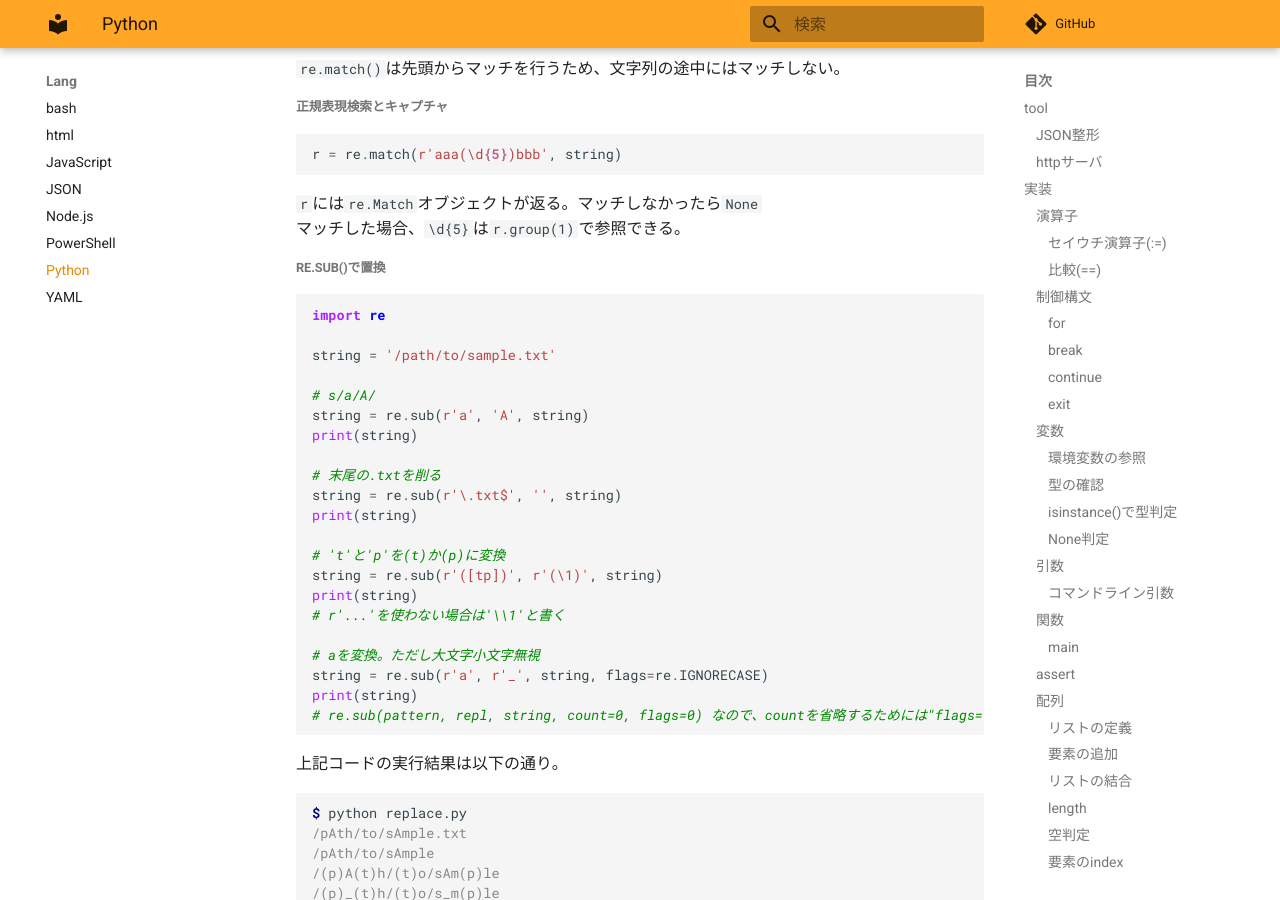
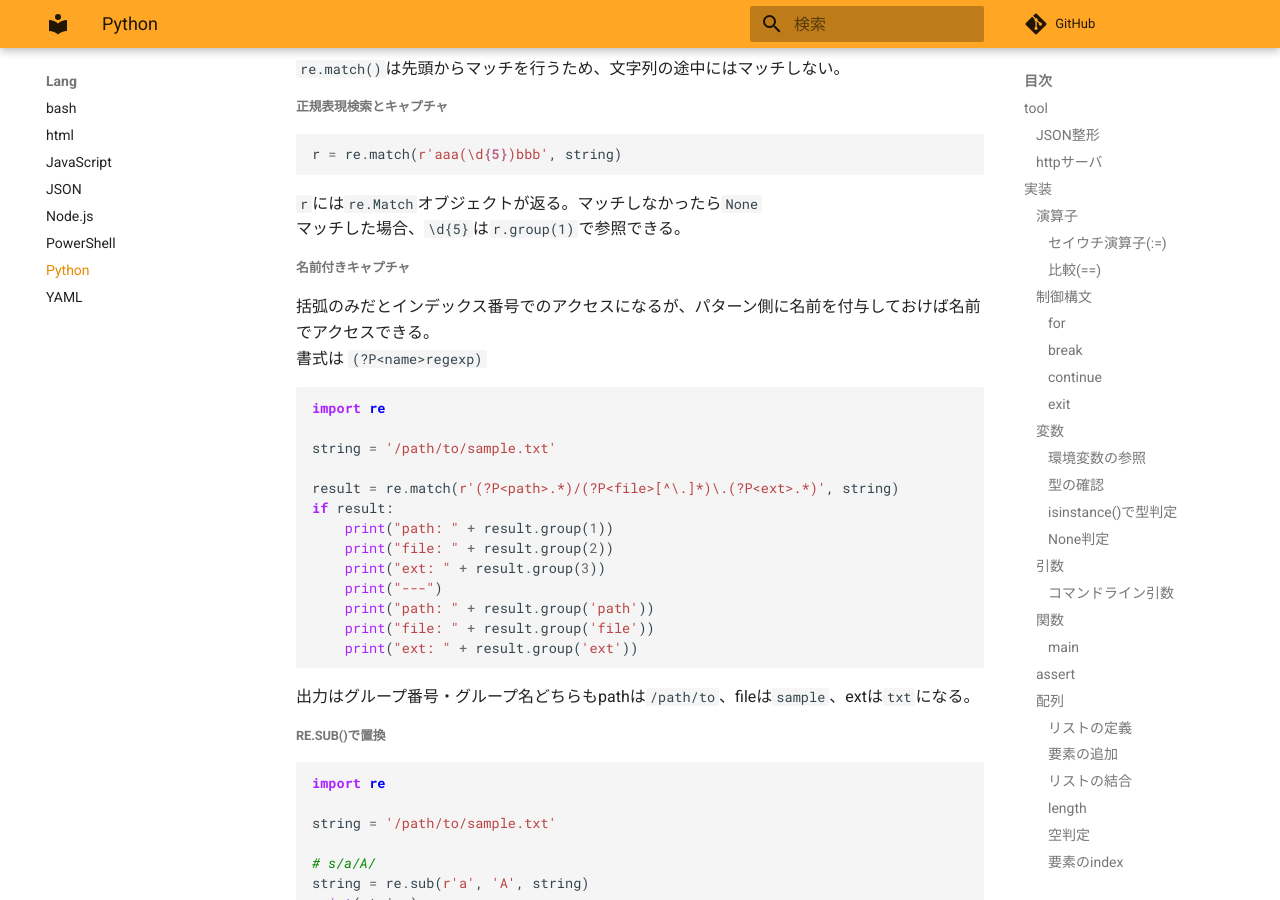
Before and after one commit to zaki-lknr/docs, an MkDocs documentation site: the page built from docs/lang/python.md, in a window 1280 px wide and 900 px high, scrolled down 10677 px. Built offline with MkDocs 1.6.1 and Material for MkDocs 9.7.7, drawn with Linux system fonts in a browser that asks for light colours; comment, search, counter and statistics services are not loaded.

Commit message:
add: lang/python:名前付きキャプチャ

````diff
--- a/docs/lang/python.md
+++ b/docs/lang/python.md
@@ -567,6 +567,29 @@ r = re.match(r'aaa(\d{5})bbb', string)
 
 `r`には`re.Match`オブジェクトが返る。マッチしなかったら`None`
 マッチした場合、`\d{5}`は`r.group(1)`で参照できる。
+
+##### 名前付きキャプチャ
+
+括弧のみだとインデックス番号でのアクセスになるが、パターン側に名前を付与しておけば名前でアクセスできる。
+書式は `(?P<name>regexp)`
+
+```python
+import re
+
+string = '/path/to/sample.txt'
+
+result = re.match(r'(?P<path>.*)/(?P<file>[^\.]*)\.(?P<ext>.*)', string)
+if result:
+    print("path: " + result.group(1))
+    print("file: " + result.group(2))
+    print("ext: " + result.group(3))
+    print("---")
+    print("path: " + result.group('path'))
+    print("file: " + result.group('file'))
+    print("ext: " + result.group('ext'))
+```
+
+出力はグループ番号・グループ名どちらもpathは`/path/to`、fileは`sample`、extは`txt`になる。
 
 ##### re.sub()で置換
 
````
